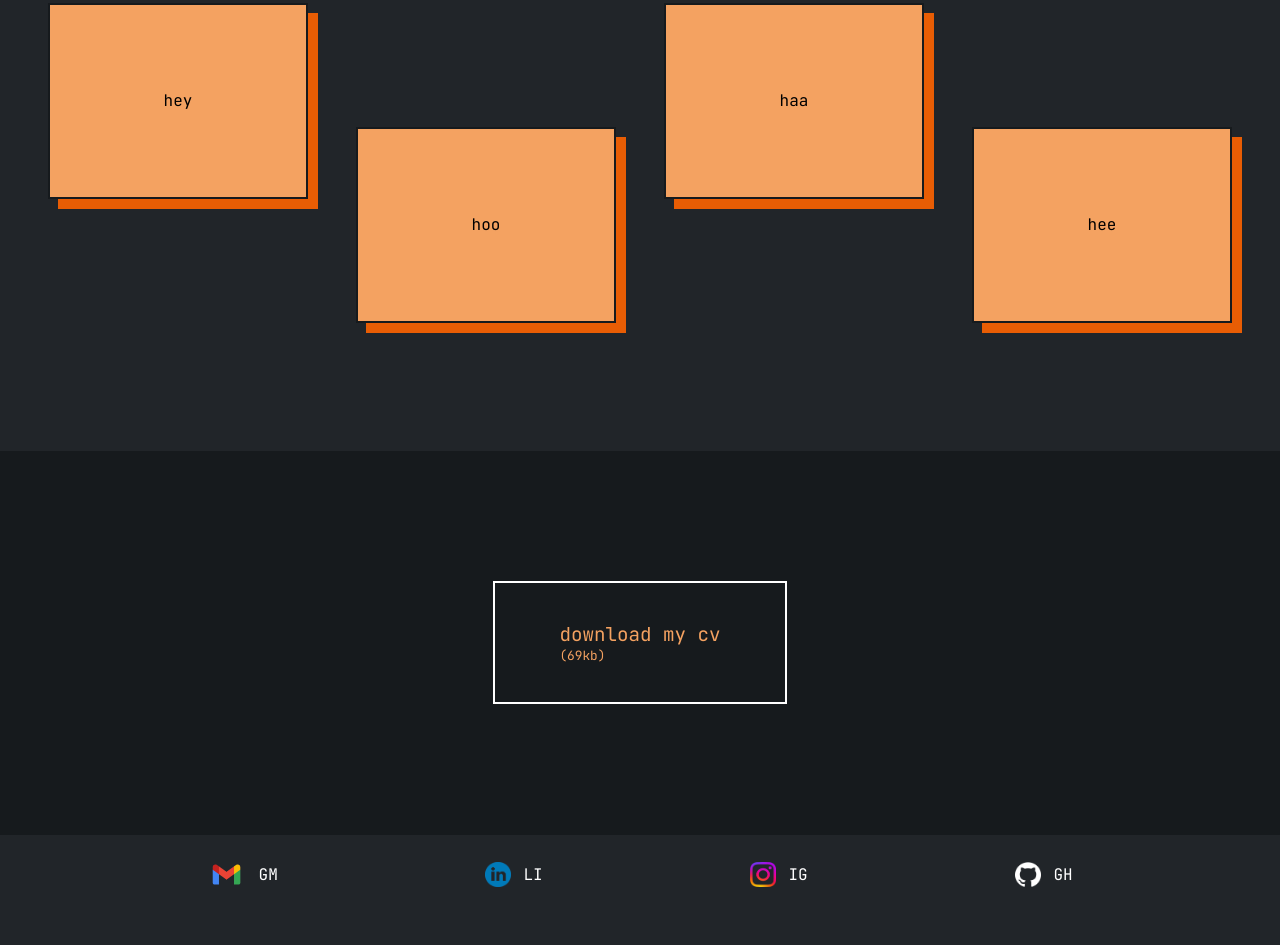
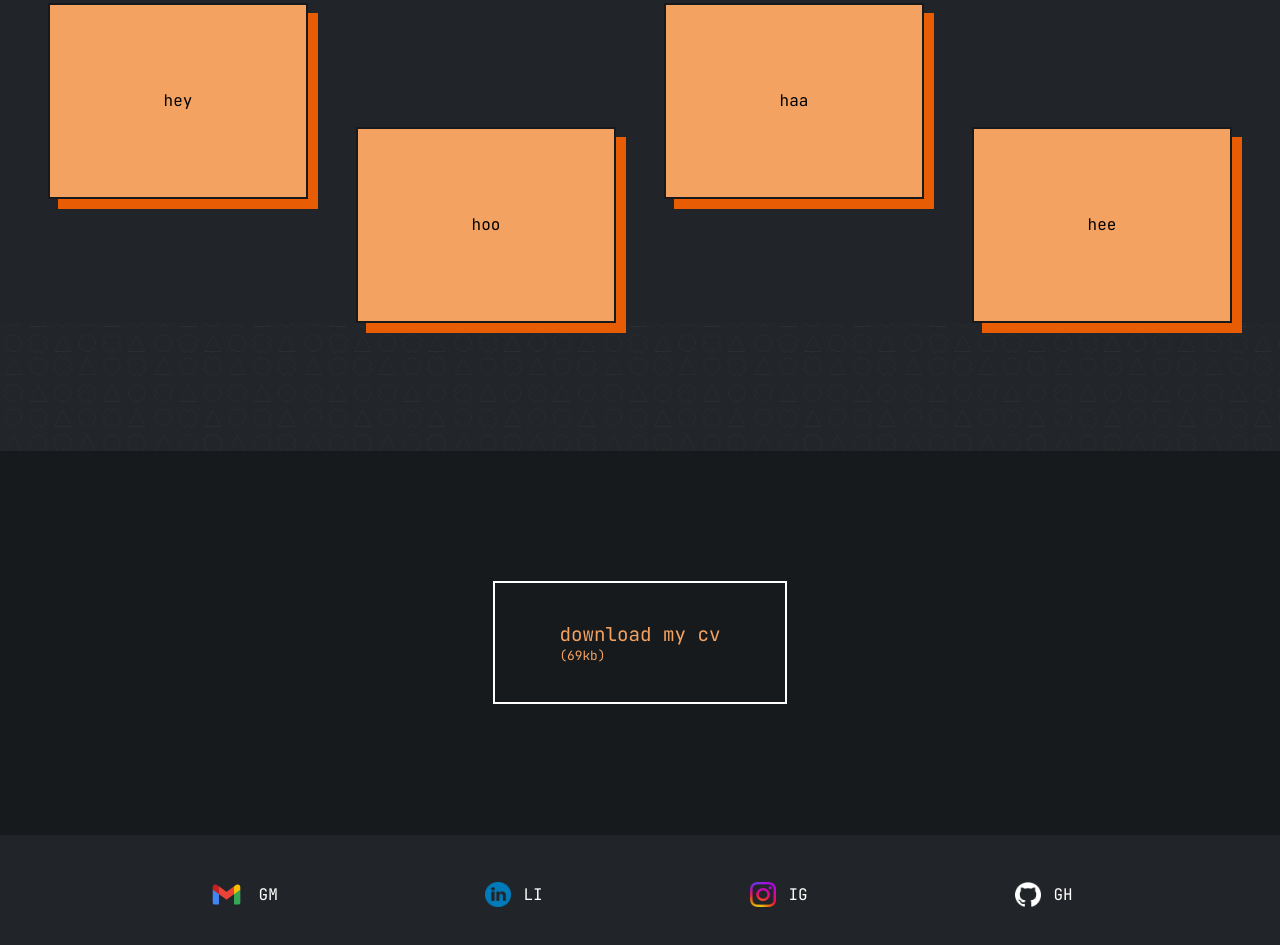
Before and after one commit to andrewqin29/andrewqin29.github.io, a plain HTML site: page index.html in a window 1280 px wide. Shown: the part 1169-2114 px from the top of the page. Before the commit the page ends 2084 px from the top, so only its background shows below. Drawn offline with Linux system fonts and the light colour scheme.

Commit message:
typewriter, background and contact

```diff
--- a/index.html
+++ b/index.html
@@ -97,19 +97,19 @@
 		<div id="contact-container" class="flex">
 			<div class="contact-item flex white">
 				<img class="contactlogo" src="resources/gmaillogo.png">
-				<p>GM</p>
+				<a class="link" href = "mailto: andrewqin29@gmail.com">GM</a>
 			</div>
 			<div class="contact-item flex white">
 				<img class="contactlogo" src="resources/linkedinlogov2.png">
-				<p>LI</p>
+				<a class="link" href="https://www.linkedin.com">LI</a>
 			</div>
 			<div class="contact-item flex white">
 				<img class="contactlogo" src="resources/instalogo.png">
-				<p>IG</p>
+				<a class="link" href="https://www.instagram.com/andrewqin29/">IG</a>
 			</div>
 			<div class="contact-item flex white">
 				<img class="contactlogo" src="resources/githublogov2.png">
-				<p>GH</p>
+				<a class="link" href="https://github.com/andrewqin29">GH</a>
 			</div>
 		</div>
 	</section>
--- a/style.css
+++ b/style.css
@@ -1,7 +1,9 @@
 body {
 	font-family: 'JetBrains Mono', monospace;;
 	margin: 0;
-	background-color: #212529;
+	/**background-color: #212529;**/
+	background-image: url('resources/background2.png');
+	background-size: 150px 150px;
 }
 
 .head {
@@ -47,7 +49,7 @@ body {
 
 .baritem {
 	margin-right: 7vw;
-	font-size: min(15px,2vw);
+	font-size: min(1.5vw,20px)
 }
 .baritem:hover {
 	text-decoration: underline;
@@ -112,7 +114,7 @@ body {
 
 /** PROJECTS **/
 .projects {
-
+	background-color: #212529;
 }
 .projectstitle {
 	justify-content: center;
@@ -126,6 +128,7 @@ body {
 .gallery {
 	justify-content: space-evenly;
 	height: 25vw;
+	background-color: #212529;
 }
 
 .section1 {
@@ -172,6 +175,7 @@ body {
 	justify-content: center;
 	background-color: #161a1d;
 
+
 }
 #cvbox{
 	padding: 3vw 5vw 3vw 5vw;
@@ -179,6 +183,7 @@ body {
 	color: #f4a261;
 	font-size: 1.5vw;
 	justify-content: center;
+
 }
 
 #cvbox:hover {
@@ -195,7 +200,8 @@ body {
 #contact-container {
 	justify-content: space-evenly;
 	align-items: center;
-	height: 10vh;
+	height: 15vh;
+	background-color: #212529;
 }
 .contactlogo {
 	max-height: 2vw;
@@ -212,3 +218,7 @@ body {
 .contact-item:hover {
 	text-decoration: underline;
 }
+.link {
+	color: white;
+	text-decoration: none;
+}
```
Also changed, not shown: resources/background.png (added), resources/background2.png (added), resources/logo2.png (deleted), resources/pose1v3.png (deleted), resources/pose2v3.png (deleted), resources/siu1v3.png (added), resources/siu2v3.png (added).
